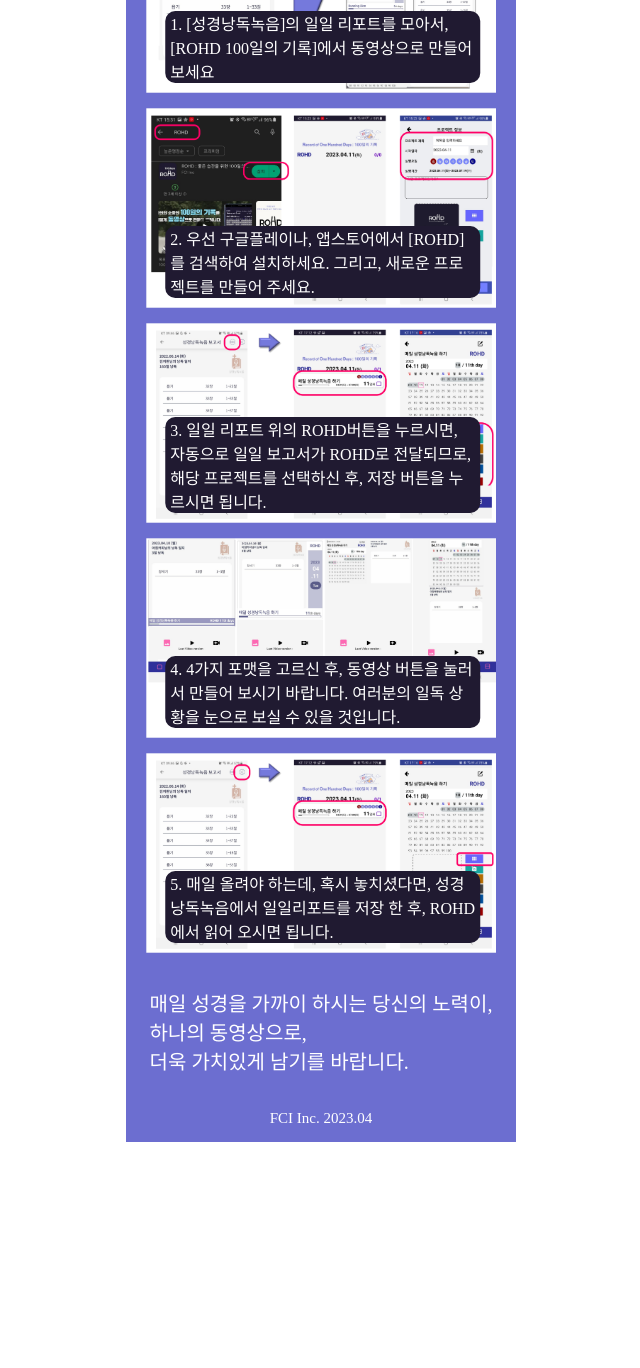
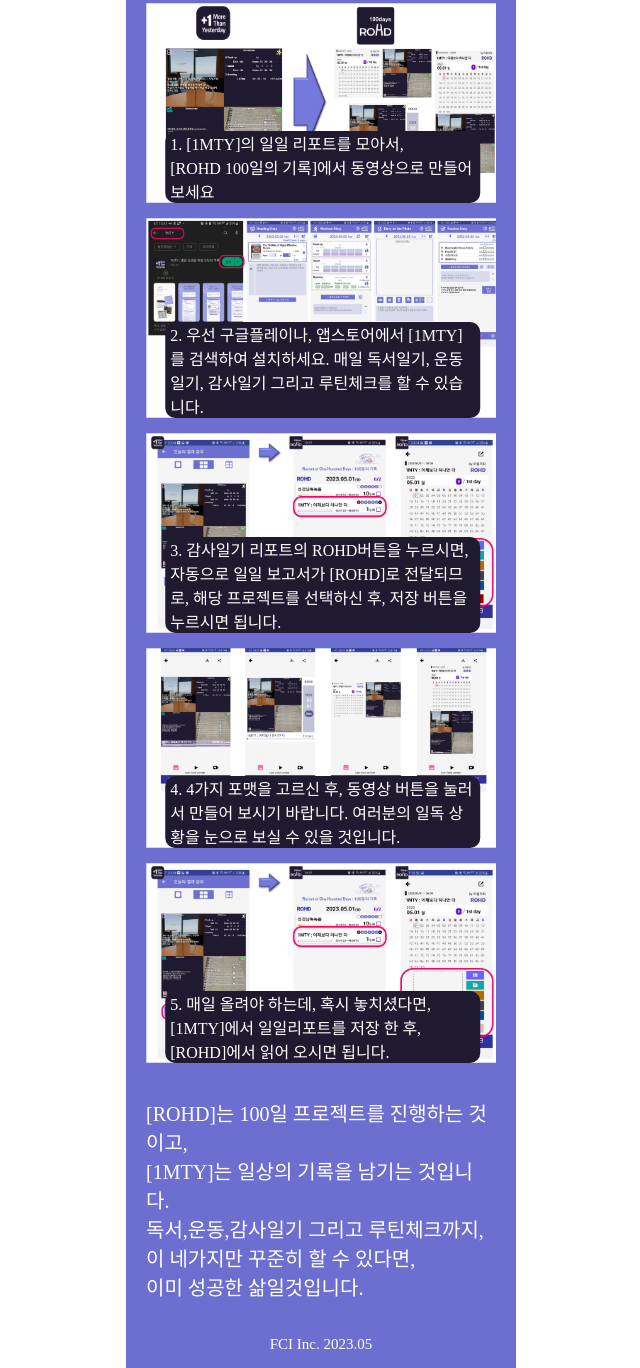
Before and after one commit to FCI-window/notice_ROHD, a plain HTML site: page index.html in a window 1280 px wide. Shown: the part 273-1641 px from the top of the page, without its empty margins (319-959 px from the left). Before the commit the page ends 1415 px from the top, so only its background shows below. Drawn offline with Linux system fonts and the light colour scheme; a web font is replaced by a local one.

Commit message:
Add files via upload

```diff
--- a/index.html
+++ b/index.html
@@ -73,22 +73,22 @@
       }
 
       #image1 {
-        background-image: url("./FCIimg1.png");
+        background-image: url("./image/1MTYtoROHD1.png");
       }
 
       #image2 {
-        background-image: url("./FCIimg2.png");
+        background-image: url("./image/1MTYtoROHD22.png");
       }
 
       #image3 {
-        background-image: url("./FCIimg3.png");
+        background-image: url("./image/1MTYtoROHD3.png");
       }
 
       #image4 {
-        background-image: url("./FCIimg4.png");
+        background-image: url("./image/1MTYtoROHD4.png");
       }
       #image5 {
-        background-image: url("./FCIimg5.png");
+        background-image: url("./image/1MTYtoROHD5.png");
       }
 
 
@@ -121,7 +121,7 @@
         background-color: #201A31;
         width: fit-content;
         padding: 0 5px;
-        margin-bottom: 10px;
+        margin-bottom: 0px;
         border-radius: 10px;
         position: absolute;
         bottom: 0;
@@ -133,27 +133,30 @@
   <body>
     <div class="container">
         <h3 class="h-title">
-            [ROHD:100일의 기록]은 <br/>
-            [성경낭독녹음]개발자가 만든 앱입니다.<br/>
-            하루 한장의 사진으로, 100일의 기록을 <br/>
-            동영상으로 만들어 주는 앱입니다.
+            [ROHD:100일의 기록]이 좋은 습관 형성을<br/>
+            형성하는데 도움이 되셨나요??<br/>
+            [ROHD]는 100일의 기간을 기록하는 앱이지만,<br/>
+            독서/운동/감사일기/루틴의 좋은 습관을<br/>
+            매일 기록하는 <br/>
+            [1MTY: One More Than Yesterday]<br/>
+            라는 앱도 있습니다.<br/>
         </h3>
         <div class="photos">
           <div id="image1" class="photo-frame">
             <span id="desc1" class="photo-description12">
-            1. [성경낭독녹음]의 일일 리포트를 모아서,<br/>
+              1. [1MTY]의 일일 리포트를 모아서,<br/>
               [ROHD 100일의 기록]에서 동영상으로 만들어보세요
             </span>
           </div>
           <div id="image2" class="photo-frame">
               <span id="desc1" class="photo-description12">
-                2. 우선 구글플레이나, 앱스토어에서 [ROHD]를 검색하여 설치하세요.
-                그리고, 새로운 프로젝트를 만들어 주세요.
+                  2. 우선 구글플레이나, 앱스토어에서 [1MTY]를 검색하여 설치하세요.
+                  매일 독서일기, 운동일기, 감사일기 그리고 루틴체크를 할 수 있습니다.
                 </span>
           </div>
           <div id="image3" class="photo-frame">
               <span id="desc1" class="photo-description12">
-                3. 일일 리포트 위의 ROHD버튼을 누르시면, 자동으로 일일 보고서가 ROHD로 전달되므로,
+                  3. 감사일기 리포트의 ROHD버튼을 누르시면, 자동으로 일일 보고서가 [ROHD]로 전달되므로,
                   해당 프로젝트를 선택하신 후, 저장 버튼을 누르시면 됩니다.
                 </span>
           </div>
@@ -165,17 +168,19 @@
           </div>
           <div id="image5" class="photo-frame">
               <span id="desc1" class="photo-description12">
-                5. 매일 올려야 하는데, 혹시 놓치셨다면, 성경낭독녹음에서 일일리포트를 저장 한 후,
-                ROHD에서 읽어 오시면 됩니다.
+                  5. 매일 올려야 하는데, 혹시 놓치셨다면, [1MTY]에서 일일리포트를 저장 한 후,
+                  [ROHD]에서 읽어 오시면 됩니다.
                 </span>
           </div>
         </div>
         <div class="footer">
           <p class="f-title2">
-            매일 성경을 가까이 하시는 당신의 노력이,<br/>
-            하나의 동영상으로,<br/>
-            더욱 가치있게 남기를 바랍니다.</p>
-        <p class="f-date">FCI Inc.  2023.04</p>
+              [ROHD]는 100일 프로젝트를 진행하는 것이고,<br/>
+              [1MTY]는 일상의 기록을 남기는 것입니다.<br/>
+              독서,운동,감사일기 그리고 루틴체크까지,<br>
+              이 네가지만 꾸준히 할 수 있다면,<br>
+              이미 성공한 삶일것입니다.</p>
+          <p class="f-date">FCI Inc.  2023.05</p>
         </div>
       </div>
   </body>
```
Also changed, not shown: image/1MTYtoROHD1.png (added), image/1MTYtoROHD2.png (added), image/1MTYtoROHD22.png (added), image/1MTYtoROHD3.png (added), image/1MTYtoROHD4.png (added), image/1MTYtoROHD5.png (added). Lines whose indentation alone changed are shown as unchanged.
